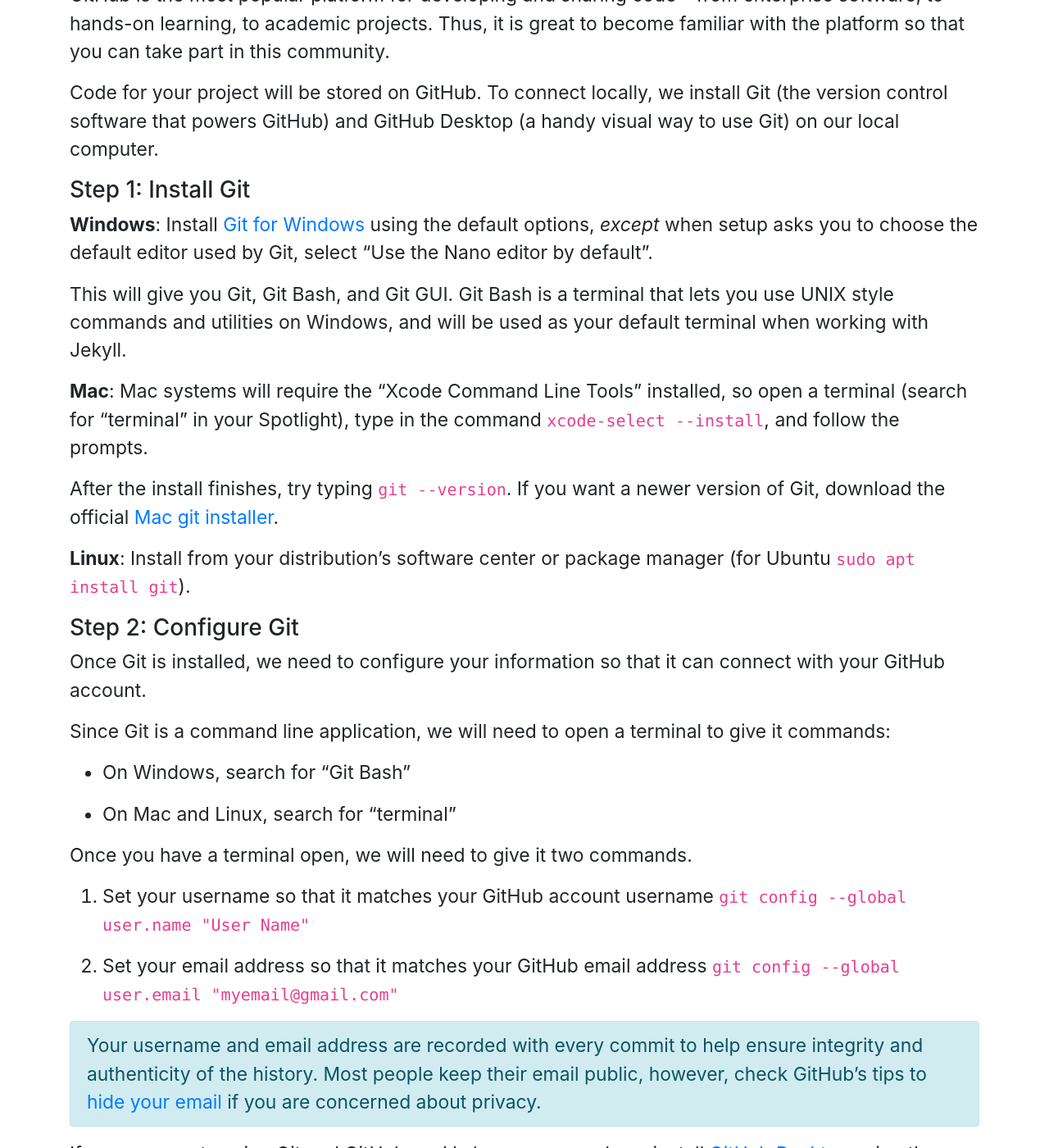
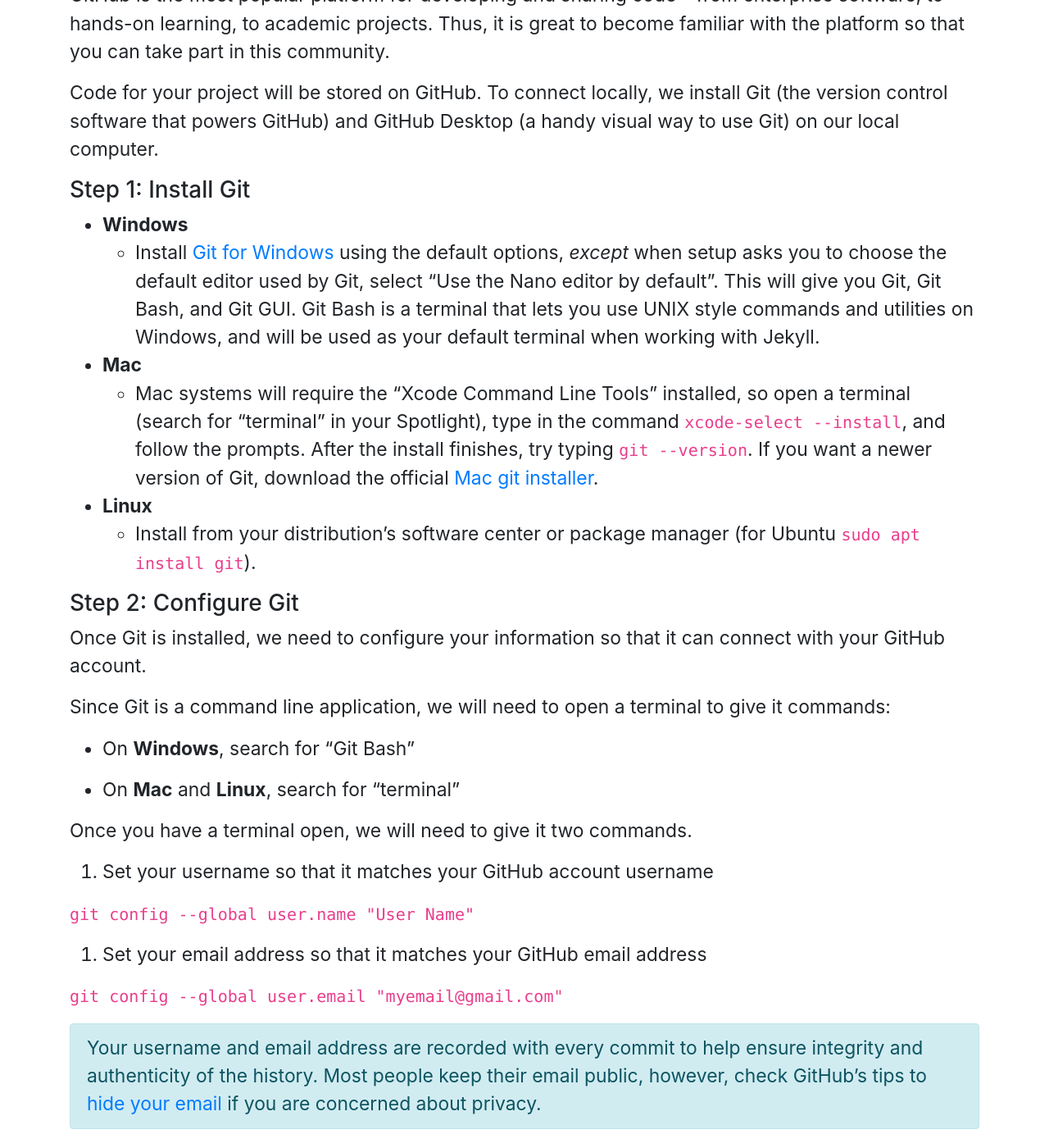
Before and after one commit to lib-static/howto, a Jekyll site: the page built from howtos/installgit.md, in a window 1280 px wide and 1400 px high, scrolled down 401 px. Shown: the whole window at 82% size. Built offline with Jekyll 4.4.1, drawn with Linux system fonts in a browser that asks for light colours.

Commit message:
reorganize step 1

```diff
--- a/howtos/installgit.md
+++ b/howtos/installgit.md
@@ -15,32 +15,32 @@ Code for your project will be stored on GitHub.
 To connect locally, we install Git (the version control software that powers GitHub) and GitHub Desktop (a handy visual way to use Git) on our local computer.
 
 ### Step 1: Install Git
+- **Windows**
+  - Install [Git for Windows](https://git-scm.com/downloads){:target="_blank"} using the default options, *except* when setup asks you to choose the default editor used by Git, select "Use the Nano editor by default". This will give you Git, Git Bash, and Git GUI. Git Bash is a terminal that lets you use UNIX style commands and utilities on Windows, and will be used as your default terminal when working with Jekyll.
 
-**Windows**: Install [Git for Windows](https://git-scm.com/downloads){:target="_blank"} using the default options, *except* when setup asks you to choose the default editor used by Git, select "Use the Nano editor by default".
+- **Mac**
+  - Mac systems will require the "Xcode Command Line Tools" installed, so open a terminal (search for "terminal" in your Spotlight), type in the command `xcode-select --install`, and follow the prompts. After the install finishes, try typing `git --version`. If you want a newer version of Git, download the official [Mac git installer](https://git-scm.com/downloads){:target="_blank"}.
 
-This will give you Git, Git Bash, and Git GUI. Git Bash is a terminal that lets you use UNIX style commands and utilities on Windows, and will be used as your default terminal when working with Jekyll.
-
-**Mac**: Mac systems will require the "Xcode Command Line Tools" installed, so open a terminal (search for "terminal" in your Spotlight), type in the command `xcode-select --install`, and follow the prompts.
-
-After the install finishes, try typing `git --version`. If you want a newer version of Git, download the official [Mac git installer](https://git-scm.com/downloads){:target="_blank"}.
-
-**Linux**: Install from your distribution's software center or package manager (for Ubuntu `sudo apt install git`).
+- **Linux**
+  - Install from your distribution's software center or package manager (for Ubuntu `sudo apt install git`).
 
 ### Step 2: Configure Git
 
 Once Git is installed, we need to configure your information so that it can connect with your GitHub account.
 
 Since Git is a command line application, we will need to open a terminal to give it commands:
-- On Windows, search for "Git Bash"
+- On **Windows**, search for "Git Bash"
 
-- On Mac and Linux, search for "terminal"
+- On **Mac** and **Linux**, search for "terminal"
 
 Once you have a terminal open, we will need to give it two commands.
 
 1. Set your username so that it matches your GitHub account username
+
 `git config --global user.name "User Name"`
 
 2. Set your email address so that it matches your GitHub email address
+
 `git config --global user.email "myemail@gmail.com"`
 
 {:.alert .alert-info}
```
